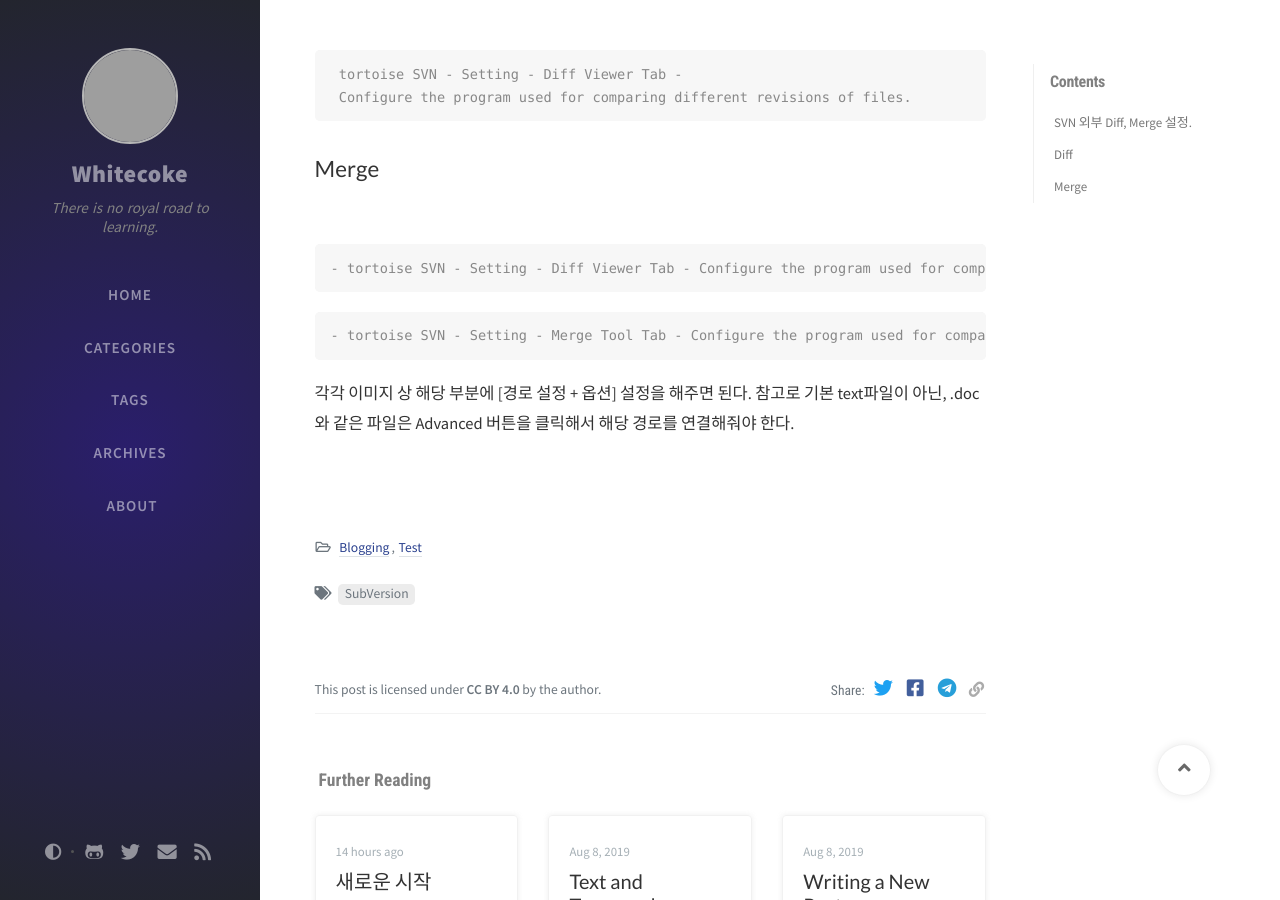
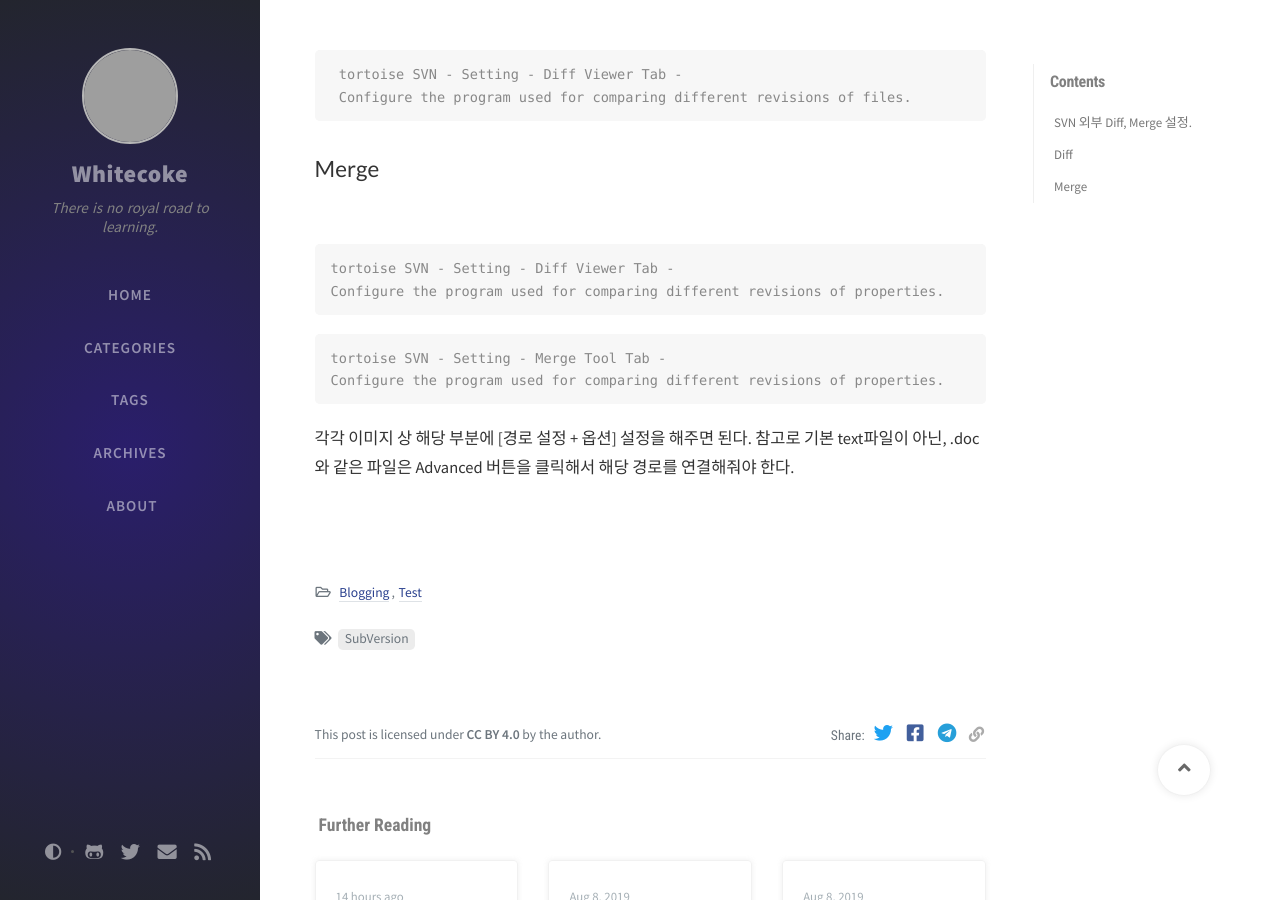
Before and after one commit to whitecoke/whitecoke.github.io, a Jekyll site: the page built from _posts/2020-12-08-TortoiseSVN-External-Diff-Merge-설정하기.md, in a window 1280 px wide and 900 px high, scrolled down 395 px. Built offline with Jekyll 4.4.1, drawn with Linux system fonts in a browser that asks for light colours; nearby versions of some CDN libraries; comment, search, counter and statistics services are not loaded; grey boxes are pictures that could not be loaded.

````diff
--- a/_posts/2020-12-08-TortoiseSVN-External-Diff-Merge-설정하기.md
+++ b/_posts/2020-12-08-TortoiseSVN-External-Diff-Merge-설정하기.md
@@ -25,10 +25,12 @@ tags: [SubVersion]
 ![DiffView](/assets/img/posting/201208_merge.png)
 
 ```terminal
-- tortoise SVN - Setting - Diff Viewer Tab - Configure the program used for comparing different revisions of properties.
+tortoise SVN - Setting - Diff Viewer Tab -
+Configure the program used for comparing different revisions of properties.
 ```
 ```terminal
-- tortoise SVN - Setting - Merge Tool Tab - Configure the program used for comparing different revisions of properties.
+tortoise SVN - Setting - Merge Tool Tab -
+Configure the program used for comparing different revisions of properties.
 ```
 
 각각 이미지 상 해당 부분에 [경로 설정 + 옵션] 설정을 해주면 된다.
````
